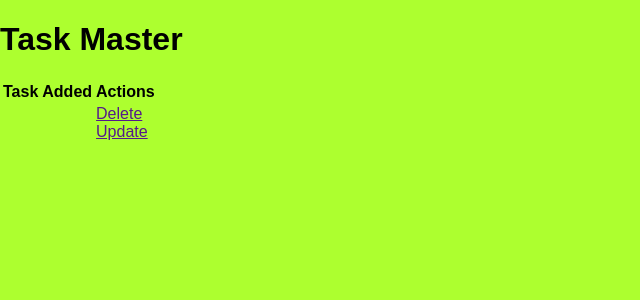
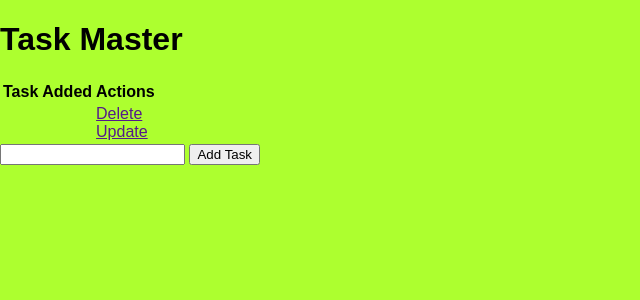
Before and after one commit to stujmar/flask-regression, a Flask app: page / in a window 1280 px wide. Shown: the top 300 px of the page, without its empty margins (0-640 px from the left). Run offline with Flask 2, Linux system fonts and the light colour scheme.

Commit message:
[sm] added a form with a text input and submit button to post to our index route

```diff
--- a/templates/index.html
+++ b/templates/index.html
@@ -24,5 +24,10 @@
                 </td>
             </tr>
         </table>
+
+        <form action="/" method="POST">
+            <input type="text" name="content" id="content">
+            <input type="submit" value="Add Task">
+        </form>
     </div>
 {% endblock %}
```
